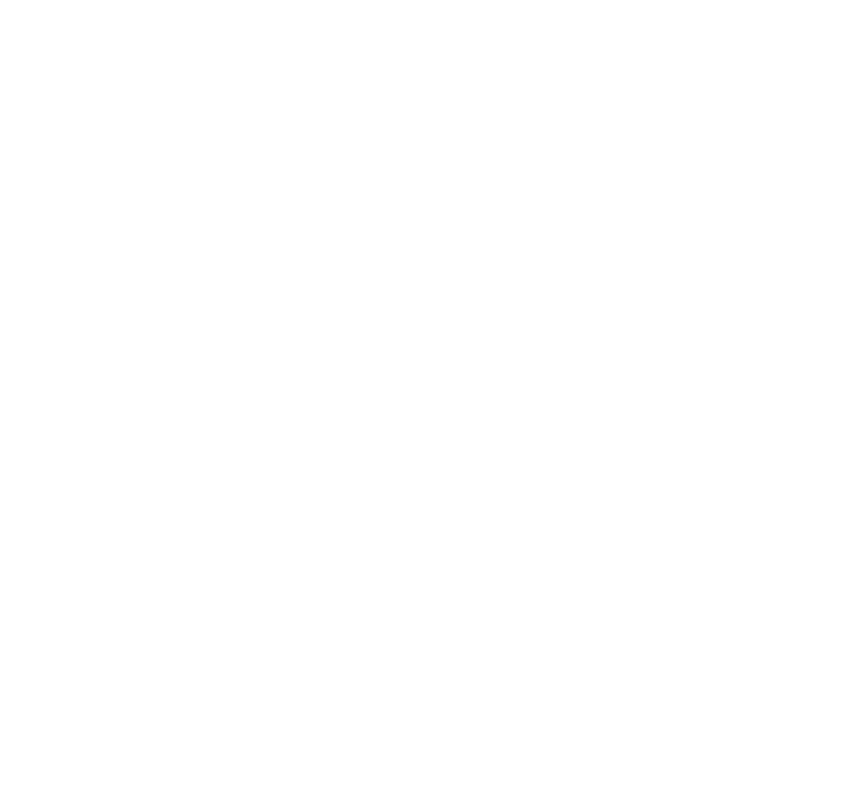
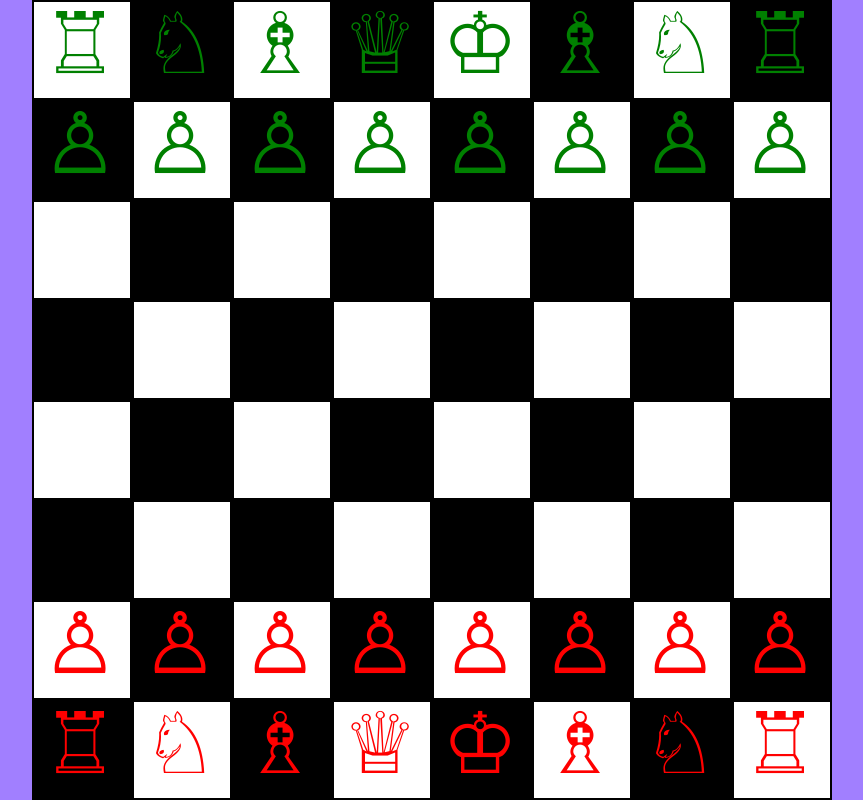
Before and after one commit to jay-dangashiya/html_exam, a plain HTML site: page chess board/index.html in a window 1280 px wide. Shown: the whole page, without its empty margins (208-1071 px from the left). Drawn offline with Linux system fonts and the light colour scheme.

Commit message:
Add files via upload
chess bod

```diff
--- a/chess board/css/style.css
+++ b/chess board/css/style.css
@@ -1,33 +1,46 @@
-.container {
-    width: 100%;
-    max-width: 800px;
-    margin: auto;
+* {
+    box-sizing: border-box;
+    margin: 0;
+    padding: 0;
 }
 
-.allbox {
-    height: 79px;
-    width: 95px;
-    float: left;
-
-
+body {
+    display: flex;
+    justify-content: center;
+    align-items: center;
+    height: 100vh;
+    background-color: rgb(161, 127, 255);
 }
 
-.box1 {
-    background-color: rgb(8, 0, 0);
-    color: rgb(235, 228, 225);
+#mainbox {
+    width: 850px;
+    display: flex;
+    justify-content: center;
+    flex-wrap: wrap;
 }
 
-.box2 {
-    background-color: rgb(250, 247, 247);
-    color: rgb(17, 0, 0);
+.box {
+    height: 100px;
+    width: 100px;
+    border: 2px solid black;
 }
 
-.fa-solid {
-    font-size: 40px;
-    margin-left: 33px;
-    margin-top: 12px;
-
+.box-1{
+background-color: white;
+}
+.box-2{
+    background-color: black;
 }
 
-.borad1 {
-  }
+p{
+  font-size: 85px;
+  margin-left: 8px;
+  margin-top: -8px;
+}
+
+.green{
+    color:green;
+}
+.red{
+    color: red;
+}
--- a/chess board/index.html
+++ b/chess board/index.html
@@ -1,76 +1,168 @@
 <!DOCTYPE html>
 <html lang="en">
+
 <head>
     <meta charset="UTF-8">
     <meta name="viewport" content="width=device-width, initial-scale=1.0">
     <title>Document</title>
+    <link rel="stylesheet" href="./css/style.css">
 </head>
+
 <body>
-    <div id="mainbox"></div>
-   <div class="box-1"class="box"></div>
-   <div class="box-2"class="box"></div>
-   <div class="box-3"class="box"></div>
-   <div class="box-4"class="box"></div>
-   <div class="box-5"class="box"></div>
-   <div class="box-6"class="box"></div>
-   <div class="box-7"class="box"></div>
-   <div class="box-8"class="box"></div>
-   <div class="box-9"class="box"></div>
-   <div class="box-10"class="box"></div>
-   <div class="box-11"class="box"></div>
-   <div class="box-12"class="box"></div>
-   <div class="box-13"class="box"></div>
-   <div class="box-14"class="box"></div>
-   <div class="box-15"class="box"></div>
-   <div class="box-16"class="box"></div>
-   <div class="box-17"class="box"></div>
-   <div class="box-18"class="box"></div>
-   <div class="box-19"class="box"></div>
-   <div class="box-20"class="box"></div>
-   <div class="box-21"class="box"></div>
-   <div class="box-22"class="box"></div>
-   <div class="box-23"class="box"></div>
-   <div class="box-24"class="box"></div>
-   <div class="box-25"class="box"></div>
-   <div class="box-26"class="box"></div>
-   <div class="box-27"class="box"></div>
-   <div class="box-28"class="box"></div>
-   <div class="box-29"class="box"></div>
-   <div class="box-30"class="box"></div>
-   <div class="box-31"class="box"></div>
-   <div class="box-32"class="box"></div>
-   <div class="box-33"class="box"></div>
-   <div class="box-34"class="box"></div>
-   <div class="box-35"class="box"></div>
-   <div class="box-36"class="box"></div>
-   <div class="box-37"class="box"></div>
-   <div class="box-38"class="box"></div>
-   <div class="box-39"class="box"></div>
-   <div class="box-40"class="box"></div>
-   <div class="box-41"class="box"></div>
-   <div class="box-42"class="box"></div>
-   <div class="box-43"class="box"></div>
-   <div class="box-44"class="box"></div>
-   <div class="box-45"class="box"></div>
-   <div class="box-46"class="box"></div>
-   <div class="box-47"class="box"></div>
-   <div class="box-48"class="box"></div>
-   <div class="box-49"class="box"></div>
-   <div class="box-50"class="box"></div>
-   <div class="box-51"class="box"></div>
-   <div class="box-52"class="box"></div>
-   <div class="box-53"class="box"></div>
-   <div class="box-54"class="box"></div>
-   <div class="box-55"class="box"></div>
-   <div class="box-56"class="box"></div>
-   <div class="box-57"class="box"></div>
-   <div class="box-58"class="box"></div>
-   <div class="box-59"class="box"></div>
-   <div class="box-60"class="box"></div>
-   <div class="box-61"class="box"></div>
-   <div class="box-62"class="box"></div>
-   <div class="box-63"class="box"></div>
-   <div class="box-64"class="box"></div>
-   </div>
+    <div id="mainbox">
+        <div class="box-1 box">
+            <p class="green">&#9814</p>
+        </div>
+        <div class="box-2 box">
+            <p class="green">&#9816</p>
+        </div>
+        <div class="box-1 box">
+            <p class="green">&#9815</p>
+        </div>
+        <div class="box-2 box">
+            <p class="green">&#9813</p>
+        </div>
+        <div class="box-1 box">
+            <p class="green">&#9812</p>
+        </div>
+        <div class="box-2 box">
+            <p class="green">&#9815</p>
+        </div>
+        <div class="box-1 box">
+            <p class="green">&#9816</p>
+        </div>
+        <div class="box-2 box">
+            <p class="green">&#9814</p>
+        </div>
+
+        <!-- heusfh -->
+
+        <div class="box-2 box">
+            <p class="green">&#9817</p>
+        </div>
+        <div class="box-1 box">
+            <p class="green">&#9817</p>
+        </div>
+        <div class="box-2 box">
+            <p class="green">&#9817</p>
+        </div>
+        <div class="box-1 box">
+            <p class="green">&#9817</p>
+        </div>
+        <div class="box-2 box">
+            <p class="green">&#9817</p>
+        </div>
+        <div class="box-1 box">
+            <p class="green">&#9817</p>
+        </div>
+        <div class="box-2 box">
+            <p class="green">&#9817</p>
+        </div>
+        <div class="box-1 box">
+            <p class="green">&#9817</p>
+        </div>
+
+        <!-- ,lkudh -->
+
+        <div class="box-1 box"></div>
+        <div class="box-2 box"> </div>
+        <div class="box-1 box"> </div>
+        <div class="box-2 box"> </div>
+        <div class="box-1 box"> </div>
+        <div class="box-2 box"> </div>
+        <div class="box-1 box"> </div>
+        <div class="box-2 box"> </div>
+
+        <!-- ughy -->
+
+        <div class="box-2 box"> </div>
+        <div class="box-1 box"></div>
+        <div class="box-2 box"></div>
+        <div class="box-1 box"></div>
+        <div class="box-2 box"></div>
+        <div class="box-1 box"></div>
+        <div class="box-2 box"></div>
+        <div class="box-1 box"></div>
+
+        <!-- uirhgh -->
+
+        <div class="box-1 box"></div>
+        <div class="box-2 box"> </div>
+        <div class="box-1 box"> </div>
+        <div class="box-2 box"> </div>
+        <div class="box-1 box"> </div>
+        <div class="box-2 box"> </div>
+        <div class="box-1 box"> </div>
+        <div class="box-2 box"> </div>
+
+        <!-- heusfh -->
+
+        <div class="box-2 box"> </div>
+        <div class="box-1 box"></div>
+        <div class="box-2 box"></div>
+        <div class="box-1 box"></div>
+        <div class="box-2 box"></div>
+        <div class="box-1 box"></div>
+        <div class="box-2 box"></div>
+        <div class="box-1 box"></div>
+
+        <!-- ,lkudh -->
+
+        <div class="box-1 box">
+            <p class="red">&#9817</p>
+        </div>
+        <div class="box-2 box">
+            <p class="red">&#9817</p>
+        </div>
+        <div class="box-1 box">
+            <p class="red">&#9817</p>
+        </div>
+        <div class="box-2 box">
+            <p class="red">&#9817</p>
+        </div>
+        <div class="box-1 box">
+            <p class="red">&#9817</p>
+        </div>
+        <div class="box-2 box">
+            <p class="red">&#9817</p>
+        </div>
+        <div class="box-1 box">
+            <p class="red">&#9817</p>
+        </div>
+        <div class="box-2 box">
+            <p class="red">&#9817</p>
+        </div>
+
+        <!-- ughy -->
+
+
+        <div class="box-2 box">
+            <p class="red">&#9814</p>
+        </div>
+        <div class="box-1 box">
+            <p class="red">&#9816</p>
+        </div>
+        <div class="box-2 box">
+            <p class="red">&#9815</p>
+        </div>
+        <div class="box-1 box">
+            <p class="red">&#9813</p>
+        </div>
+        <div class="box-2 box">
+            <p class="red">&#9812</p>
+        </div>
+        <div class="box-1 box">
+            <p class="red">&#9815</p>
+        </div>
+        <div class="box-2 box">
+            <p class="red">&#9816</p>
+        </div>
+        <div class="box-1 box">
+            <p class="red">&#9814</p>
+        </div>
+
+
+    </div>
 </body>
+
 </html>
```
